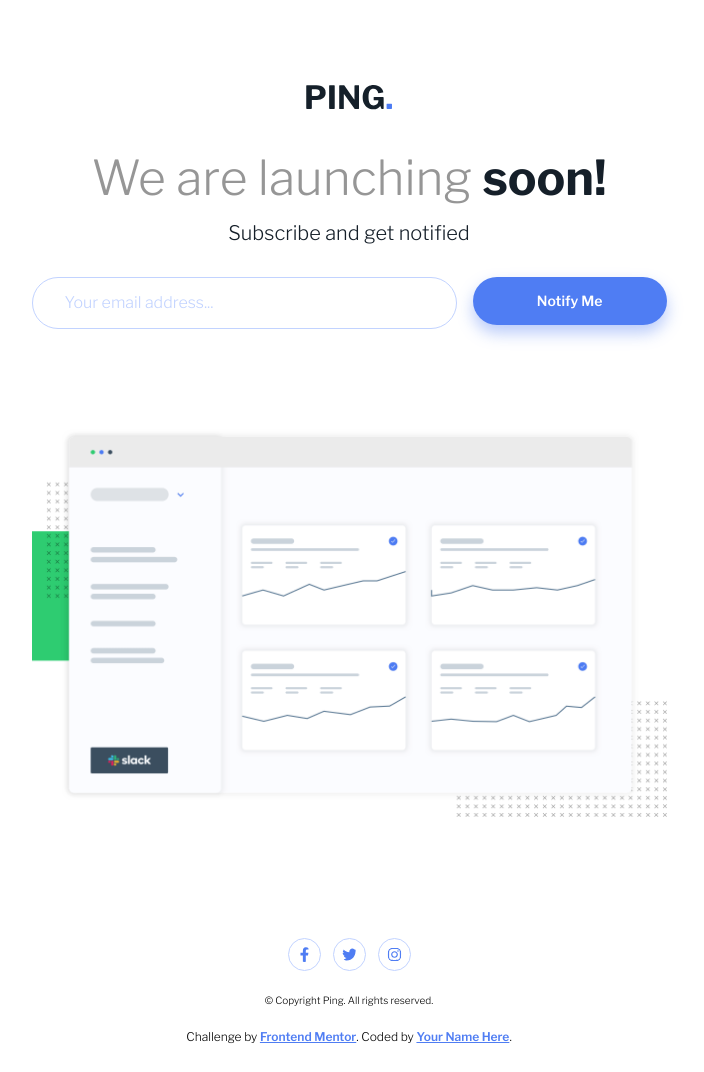
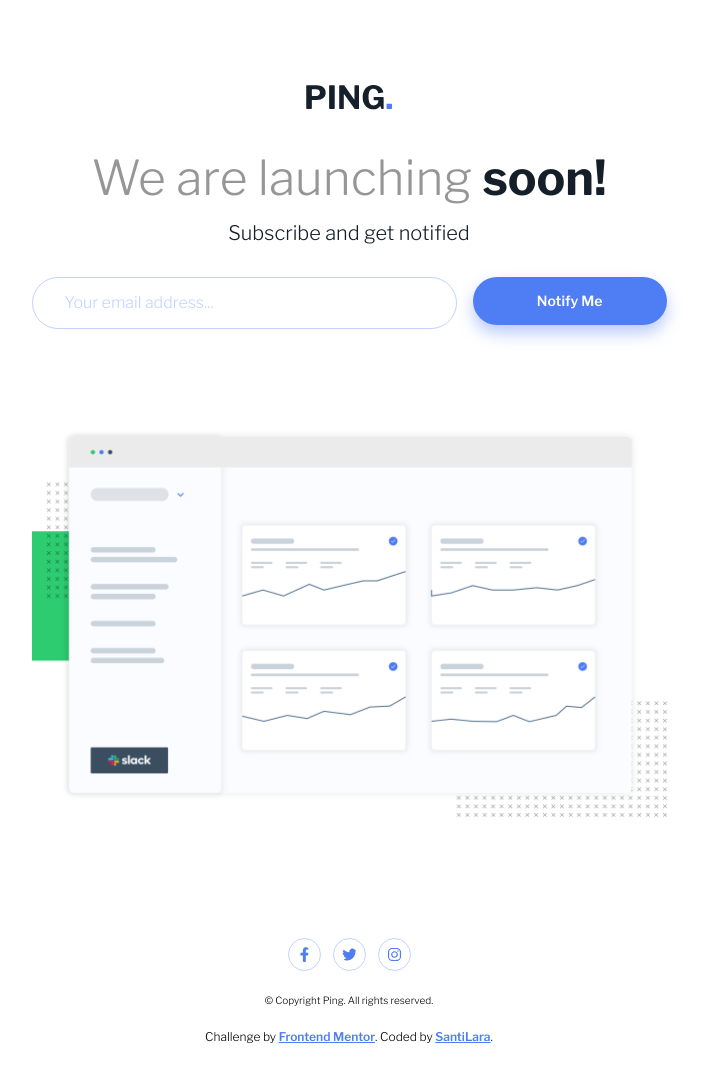
Before and after one commit to SantiagoLaraE/ping-single-column-coming-soon-page, a plain HTML site: page index.html in a window 1280 px wide. Shown: the whole page, without its empty margins (291-995 px from the left). Drawn offline with nearby package versions, Linux system fonts and the light colour scheme.

Commit message:
Ajuste README y index.html Footer CodedBy

```diff
--- a/index.html
+++ b/index.html
@@ -46,7 +46,7 @@
     </div>
     <p class="attribution">
       Challenge by <a href="https://www.frontendmentor.io?ref=challenge" target="_blank">Frontend Mentor</a>.
-      Coded by <a href="#">Your Name Here</a>.
+      Coded by <a href="https://santiagolarae.github.io">SantiLara</a>.
     </p>
   </footer>
   <script src="./src/index.js"></script>
```
Also changed, not shown: 1 other file.
